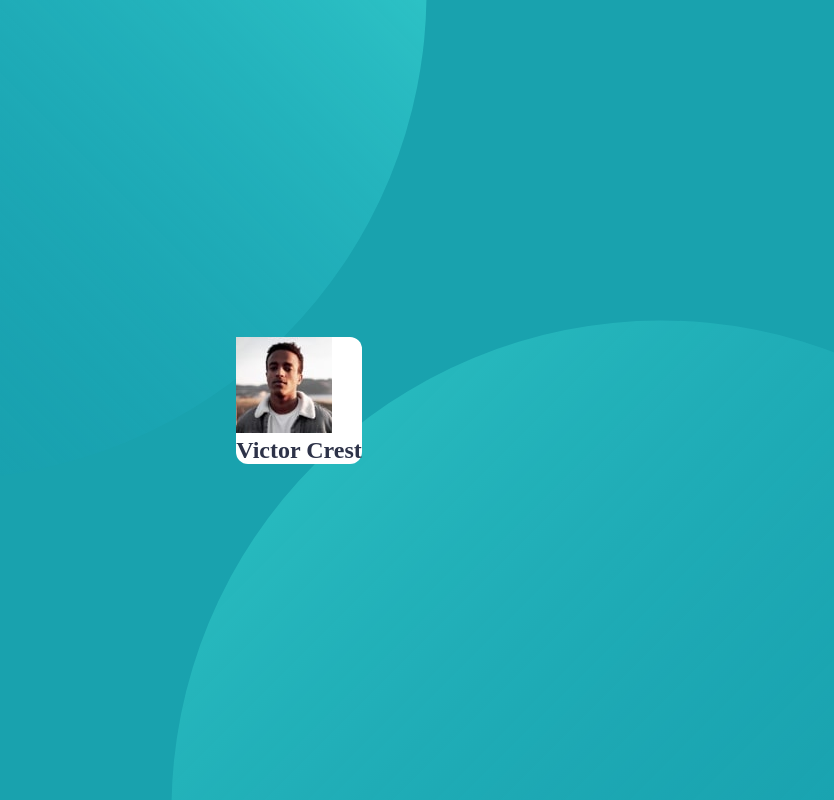
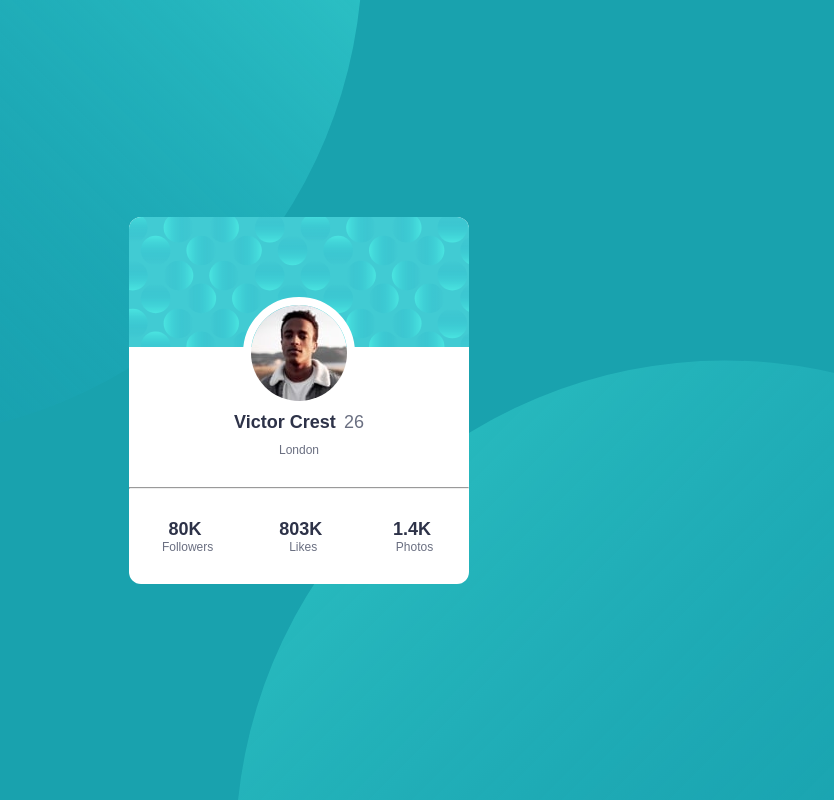
Before and after one commit to ljubomir-matovic/Quantox-internship_first-task, a plain HTML site: page index.html in a window 1280 px wide. Shown: the whole page, without its empty margins (341-1175 px from the left). Drawn offline with Linux system fonts and the light colour scheme; a web font is replaced by a local one.

Commit message:
Card is finished

```diff
--- a/index.html
+++ b/index.html
@@ -25,10 +25,29 @@
     <div class="container">
       <div class="upper-container">
       </div>
+      <img src="./images/image-victor.jpg" alt="Profile picture" class="profile-picture"/>
       <div class="card">
-        <img src="./images/image-victor.jpg" alt="Profile picture" id="profile-picture"/>
-        <h2 class="name">Victor Crest</h2>
 
+        <div class="about">
+        <span class="name">Victor Crest</span>
+          <span>26</span>
+        </div>
+        <p class="location">London</p>
+        <hr/>
+        <div class="stat-container">
+          <div>
+            <p class="name">80K</p>
+          <p>Followers</p>
+          </div>
+          <div>
+            <p class="name">803K</p>
+          <p>Likes</p>
+          </div>
+          <div>
+            <p class="name">1.4K</p>
+          <p>Photos</p>
+          </div>
+        </div>
       </div>
     </div>
   </main>
--- a/style.css
+++ b/style.css
@@ -1,18 +1,21 @@
+@import url("https://fonts.google.com/specimen/Kumbh+Sans");
 *{
     margin: 0;
     padding: 0;
 }
 body{
     background-color:hsl(185, 75%, 39%);
-    color:hsl(229, 23%, 23%);
-    font-family: url("https://fonts.google.com/specimen/Kumbh+Sans");
+    color:hsl(227, 10%, 46%);
+    font-size: 12px;
+    font-family: 'Kumbh Sans', sans-serif;
+    text-align: center;
 }
 .bg-top{
     position: fixed;
     top:0;
     left:0;
-    width: 60vw;
-    height: 60vh;
+    width: 55vw;
+    height: 55vh;
     z-index:-1;
     background-image: url("./images/bg-pattern-top.svg");
     background-position: bottom right;
@@ -21,8 +24,8 @@ body{
     position: fixed;
     bottom: 0;
     right: 0;
-    width: 60vw;
-    height: 60vh;
+    width: 55vw;
+    height: 55vh;
     z-index:-1;
     background-image: url("./images/bg-pattern-bottom.svg");
     background-position: top left;
@@ -35,6 +38,51 @@ main{
     justify-content: center;
 }
 .container{
+    width: 340px;
+
     background-color: white;
     border-radius: 12px;
 }
+.upper-container{
+    border-top-left-radius: inherit;
+    border-top-right-radius: inherit;
+    background-image: url("./images/bg-pattern-card.svg");
+    height:130px;
+    margin-bottom: -50px;
+}
+.card{
+    color:inherit;
+    position: inherit;
+}
+.profile-picture{
+    border:8px solid white;
+    border-radius: 50%;
+}
+.name{
+    color:hsl(229, 23%, 23%);
+    font-size:18px;
+    font-weight: 700;
+    margin-right: 5px;
+}
+.about{
+    margin-bottom: 10px;
+}
+.location{
+    margin-bottom: 30px;
+}
+span{
+    font-weight: 400;
+    font-size:18px;
+}
+hr{
+    color:hsl(0, 0%, 59%);
+}
+.stat-container{
+    display: flex;
+    flex-direction: row;
+    justify-content: space-around;
+    align-items: center;
+}
+.stat-container>div{
+    margin:30px;
+}
```
